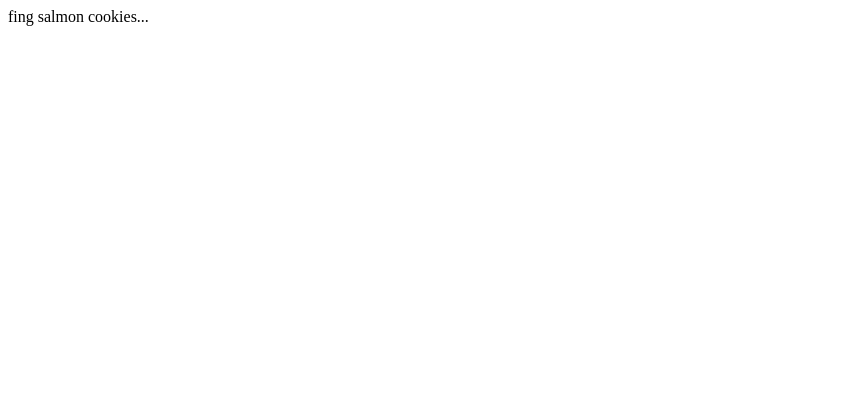
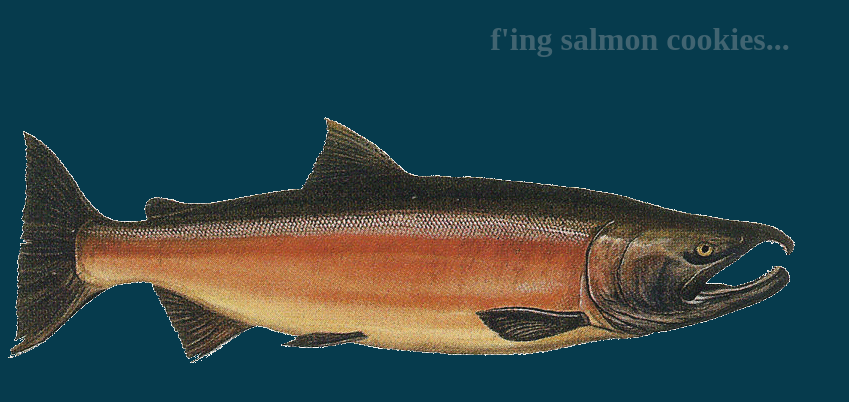
Before and after one commit to mattoattacko/cookie-stand, a plain HTML site: page index.html in a window 1280 px wide. Shown: the whole page, without its empty margins (0-849 px from the left). Drawn offline with Linux system fonts and the light colour scheme.

Commit message:
second attempt to push on 5/19

```diff
--- a/index.html
+++ b/index.html
@@ -2,10 +2,14 @@
 <html>
 <head>
 <title>Salmon Cookies</title>
+<link rel="stylesheet" href="style.css"/>
 </head>
 
 <body>
-fing salmon cookies...
+<h1>f'ing salmon cookies...<br><br></h1>
+<img src ="img/salmon.png" alt="This freaking salmon man...">
+
+<script src="app.js"></script>
 </body>
 
 </html>
--- a/style.css
+++ b/style.css
@@ -0,0 +1,13 @@
+body {
+    background-color: rgb(6, 59, 77);
+}
+
+h1 {
+    color: rgba(206, 201, 201, 0.295);
+    text-align: center;
+}
+
+p {
+    font-family: verdana;
+    font-size: 20px;
+}
```
